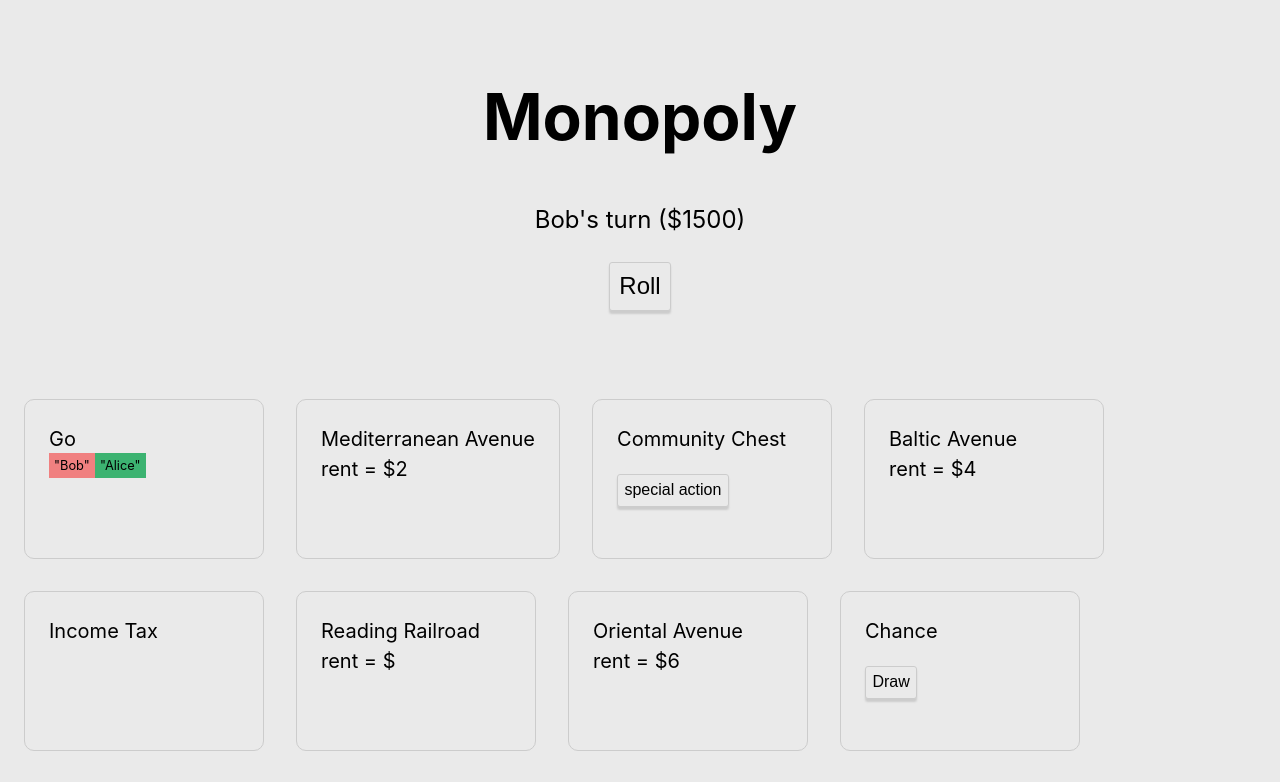
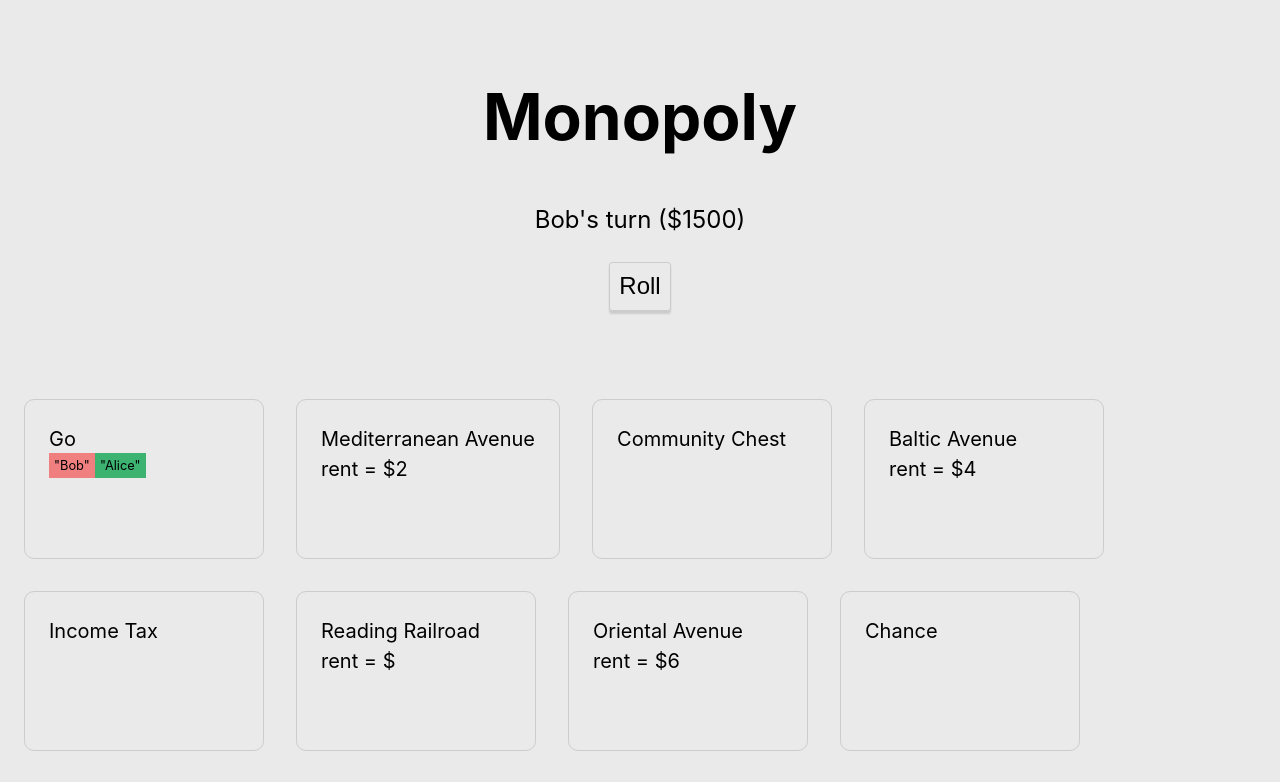
Before and after one commit to AxisAndAllies/monopoly, a Next.js app: page / in a window 1280 px wide. Shown: the top 782 px of the page. Built offline with nearby package versions, Linux system fonts and the light colour scheme.

Commit message:
Bugfixes

```diff
--- a/pages/index.js
+++ b/pages/index.js
@@ -7,21 +7,16 @@
 const pickRandElem = (arr) => arr[Math.floor(Math.random() * arr.length)];
 const sleep = (millis) => new Promise((resolve) => setTimeout(resolve, millis));
 
-const BuyButton = ({ cost, onClick }) => {
-  // console.log(cost);
-  return <button onClick={onClick}>Buy for ${cost}</button>;
-};
-const SellButton = ({ cost, onClick }) => {
-  // console.log(cost);
-  return <button onClick={onClick}>Sell for ${cost >> 1}</button>;
-};
+const BuyButton = ({ cost, onClick }) => (
+  <button onClick={onClick}>Buy for ${cost}</button>
+);
+const SellButton = ({ cost, onClick }) => (
+  <button onClick={onClick}>Sell for ${cost >> 1}</button>
+);
+const ActionButton = ({ descript, action }) =>
+  action ? <button onClick={action}>{descript}</button> : null;
 
-const ActionButton = ({ descript, action }) => {
-  // console.log(descript);
-  return action ? <button onClick={action}>{descript}</button> : null;
-};
-const Player = ({ name, color }) => {
-  return (
+const Player = ({ name, color }) => (
   <label
     style={{
       "background-color": color,
@@ -32,7 +27,6 @@
     {JSON.stringify(name)}
   </label>
 );
-};
 export default function Home() {
   const { tiles, chance, communitychest } = Monopoly;
   const [properties, setProperties] = useState(Monopoly.properties);
@@ -76,10 +70,12 @@
   };
 
   const evaluateCard = (card) => {
-    if (card.movenearest) {
+    console.log(card);
+    switch (card.action) {
+      case "movenearest":
         //pass
-    }
-    if (card.move) {
+        break;
+      case "move":
         if (card.tileid) {
           setPlayerPos(
             curPlayerId,
@@ -97,30 +93,33 @@
         if (card.count) {
           setPlayerPos(curPlayerId(), curPlayer().pos + count);
         }
-    }
-    if (card.addfunds) {
+        break;
+      case "addfunds":
         addPlayerMoney(curPlayerId(), card.amount);
-    }
-    if (card.removefunds) {
+        break;
+      case "removefunds":
         addPlayerMoney(curPlayerId(), -card.amount);
-    }
-    if (card.removefundstoplayers) {
+        break;
+      case "removefundstoplayers":
         //
-    }
-    if (card.propertycharges) {
+        break;
+      case "propertycharges":
         //
-    }
-    if (card.jail) {
+        break;
+      case "jail":
         if (card.subaction === "goto") {
           setPlayerPos(curPlayerId(), 10);
         }
         if (card.subaction === "getout") {
           //
         }
-    }
-    if (card.addfundsfromplayers) {
+        break;
+      case "addfundsfromplayers":
         // add to you
         // subtract from players
+        break;
+      default:
+        throw Error("unhandled case");
     }
   };
 
@@ -173,15 +172,7 @@
         />
       );
     }
-    return p.ownedby !== -1 ? (
-      <ActionButton
-        descript={`Pay Rent (${p.rent})`}
-        action={() => {
-          addPlayerMoney(curPlayerId(), -p.rent);
-          addPlayerMoney(p.ownedby, rent);
-        }}
-      />
-    ) : (
+    return p.ownedby === -1 ? (
       <BuyButton
         cost={p.price}
         onClick={() => {
@@ -189,7 +180,7 @@
           setPropOwner(p.id, curPlayerId());
         }}
       />
-    );
+    ) : null;
   };
 
   return (
@@ -236,8 +227,34 @@
                 }
                 if (curPlayer().pos === 0) {
                   // pass go
+                  addPlayerMoney(curPlayerId(), 200);
                   toast("Passed Go, collected $200");
-                  addPlayerMoney(curPlayerId(), 200);
+                }
+                const landedOn = properties.filter(
+                  (pr) =>
+                    pr.id ===
+                    tiles.filter((t, ind) => ind === curPlayer().pos)[0].id
+                )[0];
+                console.log(landedOn);
+                if (
+                  landedOn.ownedby &&
+                  landedOn.ownedby !== -1 &&
+                  landedOn.ownedby !== curPlayerId()
+                ) {
+                  // auto pay rent
+                  addPlayerMoney(curPlayerId(), -landedOn.rent);
+                  console.log(landedOn);
+                  addPlayerMoney(landedOn.ownedby, landedOn.rent);
+                  toast(
+                    `Paid ${landedOn.rent} to ${
+                      players.filter((pl) => pl.id === landedOn.ownedby)[0].name
+                    }`
+                  );
+                }
+
+                if (landedOn.group === "Special") {
+                  // auto do special action
+                  specialActions(landedOn);
                 }
                 console.log(players, turn);
               }}
@@ -267,9 +284,8 @@
                 <div
                   className={styles.card}
                   style={{
-                    "border-color": players.filter(
-                      (pl) => pl.id == p.ownedby
-                    )[0]?.color,
+                    borderColor: players.filter((pl) => pl.id == p.ownedby)[0]
+                      ?.color,
                   }}
                 >
                   <p>{p.name}</p>
@@ -289,18 +305,6 @@
                       <Player name={pl.name} color={pl.color} />
                     ))}
                   <br></br>
-                  {p.group === "Special" && (
-                    // && curPlayer().pos === ind
-                    <ActionButton
-                      descript={(() => {
-                        if (p.id === "chance" || p.id === "community chest") {
-                          return "Draw";
-                        }
-                        return "special action";
-                      })()}
-                      action={specialActions(p)}
-                    />
-                  )}
                 </div>
               </>
             ))}
```
Lines whose indentation alone changed are shown as unchanged.
